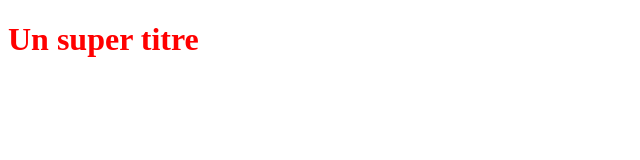
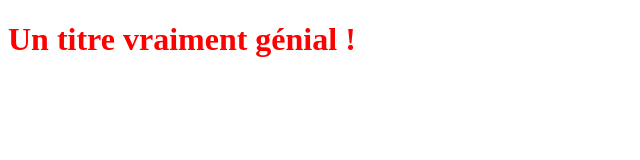
Before and after one commit to WilDev142/GitTest, a plain HTML site: page index.html in a window 1280 px wide. Shown: the whole page, without its empty margins (0-640 px from the left). Drawn offline with Linux system fonts and the light colour scheme.

Commit message:
Correction index

```diff
--- a/index.html
+++ b/index.html
@@ -5,6 +5,6 @@
     <link rel="stylesheet" type="text/css" href="style.css">
 </head>
 <body>
-    <h1>Un super titre</h1>
+    <h1>Un titre vraiment génial !</h1>
 </body>
 </html>
```
